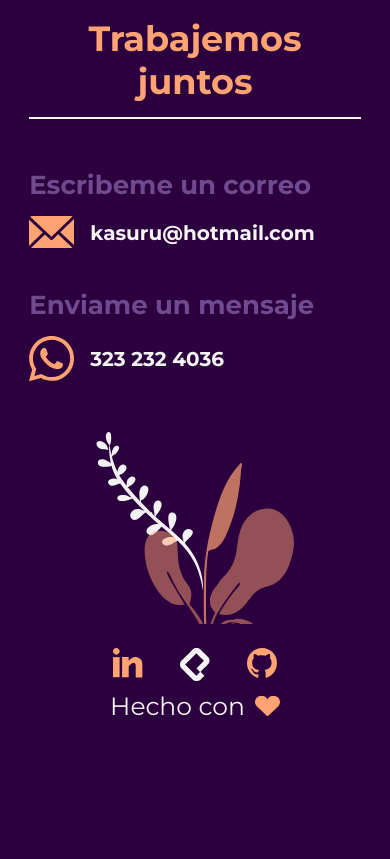
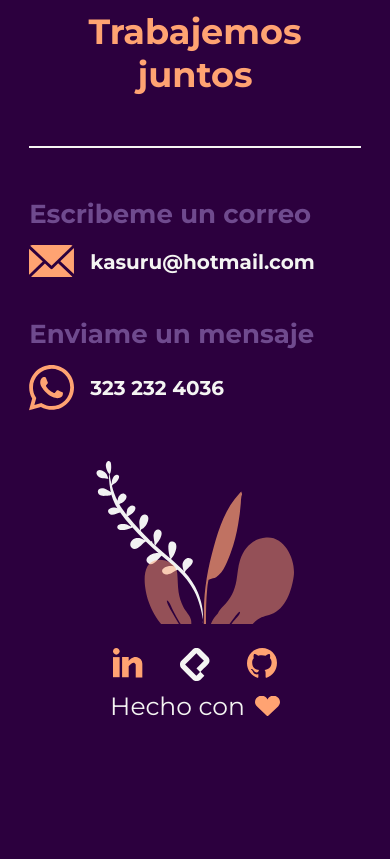
Before and after one commit to TonyLuque/udemy_web_personal, a Django app: page /contact/ in a window 390 px wide. Shown: the part 100-959 px from the top of the page. Before the commit the page ends 816 px from the top, so only its background shows below. Run offline with Django 3.2, Linux system fonts and the light colour scheme.

Commit message:
[FIX] margin title contact's mobile version

```diff
--- a/core/static/core/css/contacto.css
+++ b/core/static/core/css/contacto.css
@@ -28,8 +28,7 @@ main {
     font-weight: bold;
     font-size: 3.5rem;
     color: var(--orange);
-    margin-top: .7rem;
-    margin-bottom: 1.4rem;
+    margin-bottom: 5rem;
 }
 
 .contact {
```
